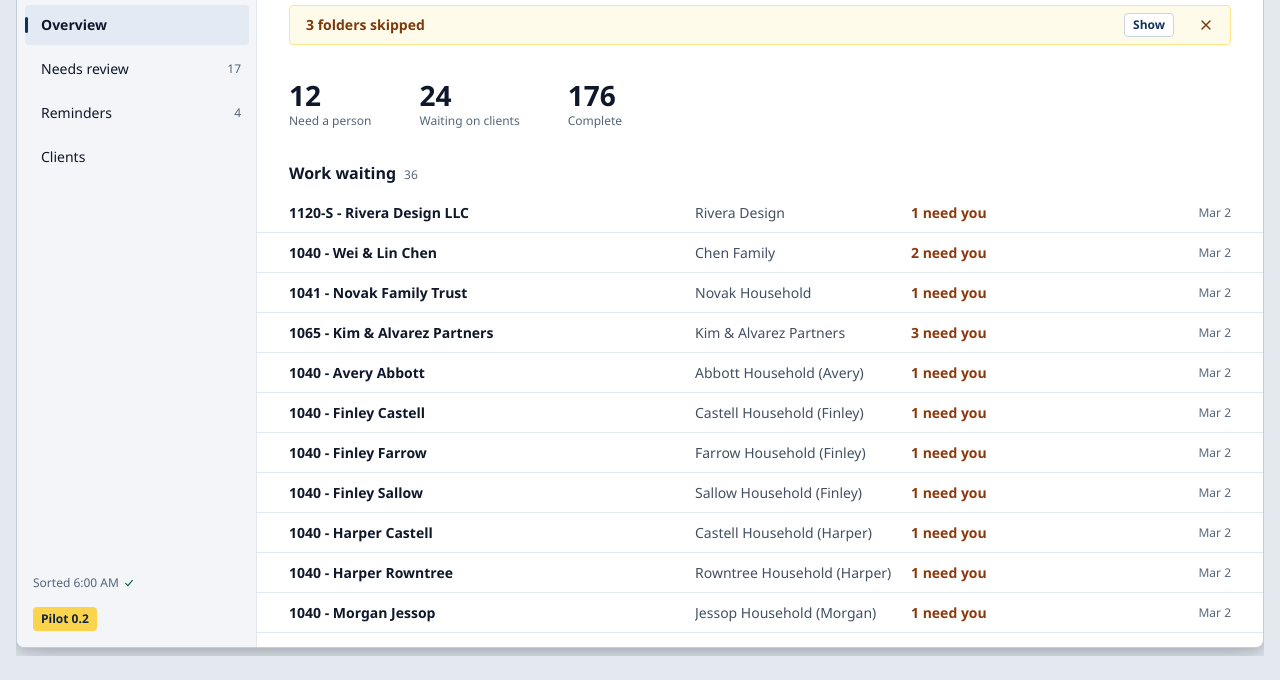
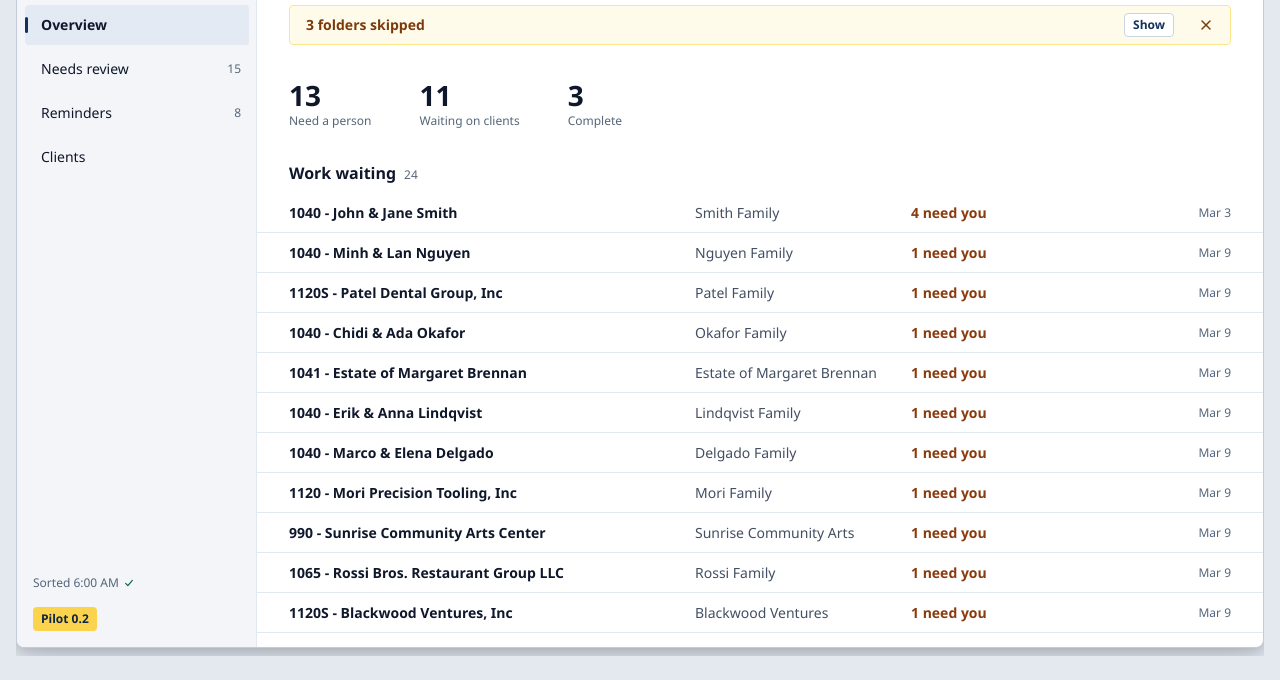
Before and after one commit to J-Park-Associates/Tax-Info-Request-List-Pilot, a plain HTML site: page pilot/mockup-shell.html in a window 1280 px wide. Shown: the part 192-872 px from the top of the page. Drawn offline with Linux system fonts and the light colour scheme.

Commit message:
Carry the updated shell mockup and its handoff note
The Windows-check session updated pilot/mockup-shell.html: the office PC's
20 made-up households, P116's Email or Zip row, ruling 28's Sort Failed
without Retry, finding F3's return-only Sort Failed state, the paused marker
on Delgado Family and 300 ms tips. Its other words stay in the older case.

```diff
--- a/pilot/mockup-shell.html
+++ b/pilot/mockup-shell.html
@@ -296,7 +296,8 @@ details.fold[open] > summary .chev { transform: rotate(90deg); }
     <label for="mock-state">State <select id="mock-state">
       <option value="normal">Normal day</option>
       <option value="loading">Loading</option>
-      <option value="failed">Sort failed</option>
+      <option value="failed">Overnight sort failed</option>
+      <option value="retfailed">A return's sort failed</option>
       <option value="locked">Return in use elsewhere</option>
       <option value="empty">Nothing waiting</option>
       <option value="setup">First run</option>
@@ -379,6 +380,9 @@ function smithReturn() {
       req("W-2 - Brightline Health", "w2-jane.pdf", "Received", "Mar 1"),
       req("1099-INT - Bluebird Credit Union", "bluebird-int.pdf", "Received", "Mar 1"),
       req("1099-DIV - Evergreen Funds", "evergreen-div.pdf", "Accepted", "Feb 27"),
+      // P116: a file that came in an email or a zip says so in short tag
+      // words that fit the status column; the tooltip carries the full words.
+      { ...req("1099-R - Evergreen Funds", "evergreen-1099r.pdf", "Email or Zip", "Feb 27"), statusTip: "Came in Email or Zip" },
       req("1095-C - Brightline Health", "1095c.pdf", "Received", "Feb 26"),
       req("Property tax bill", "county-tax.pdf", "Received", "Feb 24"),
       req("Childcare receipts", "3 files", "Received", "Feb 20"),
@@ -413,37 +417,78 @@ hh("Smith Family", "John Smith", true, [
   ret("1040 - John & Jane Smith", 2025, smithReturn()),
   ret("1040 - John & Jane Smith", 2024, genericReturn({ need: 0, waiting: 0, received: 11 }, ""), { detail: "Rolled forward" }),
 ]);
-hh("Rivera Design", "Marco Rivera", true, [
-  ret("1120-S - Rivera Design LLC", 2025, genericReturn({ need: 1, waiting: 3, received: 6 }, "Due Mar 16")),
-  ret("1040 - Marco Rivera", 2025, { ...genericReturn({ need: 0, waiting: 2, received: 7 }, "Due Apr 15"), draft: { stage: 0, held: 0, drafted: "Mar 3" } }),
+// The 20 made-up households of the office PC's sample Clients folder
+// (2026-09-29): each form's own core requests (tracker/templates.py), how
+// many the client has sent, and the files built to land in Needs Review.
+const FORM_REQUESTS = {
+  "1040": ["W-2", "1099-INT-DIV", "Prior-Year Returns", "1098 Mortgage", "Charity Receipts"],
+  "1120": ["Prior-Year Returns", "Trial Balance", "General Ledger", "Financial Statements", "December Bank Recs", "Fixed Assets", "Payroll 941 W-3"],
+  "1120S": ["Prior-Year Returns", "Trial Balance", "General Ledger", "Financial Statements", "December Bank Recs", "Shareholder List", "Distributions", "Officer W-2"],
+  "1065": ["Prior-Year Returns", "Partnership Agmt", "Trial Balance", "Financial Statements", "December Bank Recs", "Partner List", "Capital Accounts", "Contrib & Distrib"],
+  "1041": ["Trust or Will", "Prior-Year Returns", "Trust 1099s", "Brokerage Statements", "Distributions", "Beneficiaries"],
+  "990": ["Prior-Year 990", "Trial Balance", "Financial Statements", "December Bank Recs", "Board & Minutes", "Officer Comp", "Donors Schedule B"],
+};
+const MISFILES = {
+  year: ["W-2 2024 - old.pdf", "Wrong Period"], photo: ["office photo.bmp", "File Type Not Asked"],
+  gsheet: ["Expenses 2025.gsheet", "Google Shortcut Only"], docx: ["Notes for CPA.docx", "File Type Not Asked"],
+  unknown: ["Misc Paperwork.pdf", "Could Not Sort"],
+};
+const DUE = { "1040": "Due Apr 15", "1041": "Due Apr 15", "1120": "Due Apr 15", "1120S": "Due Mar 16", "1065": "Due Mar 16", "990": "Due May 15" };
+function sampleReturn(form, sent, misfiles = [], draft = null) {
+  const r = { needs: [], waiting: [], received: [], setAside: [], due: "", draft };
+  FORM_REQUESTS[form].forEach((name, i) => {
+    if (i < sent) r.received.push(req(name, name.toLowerCase().replace(/[^a-z0-9]+/g, "-") + ".pdf", "Received", "Mar " + (1 + i)));
+    else r.waiting.push(req(name, "", "Outstanding"));
+  });
+  misfiles.forEach((k) => r.needs.push(file(MISFILES[k][0], "", MISFILES[k][1], "Mar 9", { suggest: [FORM_REQUESTS[form][0]], reasons: [] })));
+  if (r.needs.length || r.waiting.length) r.due = DUE[form];
+  return r;
+}
+const drafted = (stage) => ({ stage, held: 0, drafted: "Mar 3" });
+hh("Nguyen Family", "Minh Nguyen", true, [ret("1040 - Minh & Lan Nguyen", 2025, sampleReturn("1040", 4, ["year"]))]);
+hh("Patel Family", "Raj Patel", true, [
+  ret("1040 - Raj & Priya Patel", 2025, sampleReturn("1040", 3, [], drafted(1))),
+  ret("1120S - Patel Dental Group, Inc", 2025, sampleReturn("1120S", 6, ["photo"])),
 ]);
-hh("Lopez Household", "Ana Lopez", false, [ret("1040 - Ana Lopez", 2025, { ...genericReturn({ need: 0, waiting: 2, received: 5 }, "Due Apr 15"), draft: { stage: 1, held: 0, drafted: "Mar 3" } })]);
-hh("Chen Family", "Wei Chen", true, [ret("1040 - Wei & Lin Chen", 2025, genericReturn({ need: 2, waiting: 1, received: 8 }, "Due Apr 15"))]);
-hh("Okafor Family", "Ada Okafor", true, [ret("1040 - Chidi & Ada Okafor", 2025, genericReturn({ need: 0, waiting: 0, received: 12 }, ""))]);
-hh("Novak Household", "Petra Novak", true, [
-  ret("1040 - Petra Novak", 2025, genericReturn({ need: 0, waiting: 1, received: 6 }, "Due Apr 15")),
-  ret("1041 - Novak Family Trust", 2025, genericReturn({ need: 1, waiting: 0, received: 4 }, "Due Apr 15")),
+hh("Garcia Household", "Sofia Garcia", true, [ret("1040 - Sofia Garcia", 2025, sampleReturn("1040", 5))]);
+hh("Okafor Family", "Chidi Okafor", true, [
+  ret("1040 - Chidi & Ada Okafor", 2025, sampleReturn("1040", 2, ["gsheet"])),
+  ret("1065 - Okafor & Reyes Properties LLC", 2025, sampleReturn("1065", 5, [], drafted(0))),
 ]);
-hh("Brennan & Sons", "Liam Brennan", true, [ret("1120 - Brennan & Sons Inc", 2025, { ...genericReturn({ need: 0, waiting: 4, received: 9 }, "Due Apr 15"), draft: { stage: 2, held: 0, drafted: "Mar 3" } })]);
-hh("Harborview Foundation", "Grace Ito", true, [ret("990 - Harborview Foundation", 2025, genericReturn({ need: 0, waiting: 0, received: 7 }, ""))]);
-hh("Kim & Alvarez Partners", "Sora Kim", true, [ret("1065 - Kim & Alvarez Partners", 2025, genericReturn({ need: 3, waiting: 1, received: 5 }, "Due Mar 16"))]);
+hh("Kim Family", "Daniel Kim", false, [ret("1040 - Daniel & Grace Kim", 2025, sampleReturn("1040", 0, [], drafted(2)))]);
+hh("Estate of Margaret Brennan", "Thomas Brennan", true, [ret("1041 - Estate of Margaret Brennan", 2025, sampleReturn("1041", 4, ["unknown"]))]);
+hh("Harbor Light Food Pantry", "Denise Walker", true, [ret("990 - Harbor Light Food Pantry", 2025, sampleReturn("990", 6, [], drafted(0)))]);
+hh("Lindqvist Family", "Erik Lindqvist", true, [ret("1040 - Erik & Anna Lindqvist", 2025, sampleReturn("1040", 5, ["docx"]))]);
+hh("Castillo Logistics", "Ramon Castillo", true, [ret("1120 - Castillo Logistics Corp", 2025, sampleReturn("1120", 4, [], drafted(1)))]);
+hh("Whitaker Family Trust", "Helen Whitaker", true, [ret("1041 - Whitaker Family Irrevocable Trust", 2025, sampleReturn("1041", 6))]);
+hh("Delgado Family", "Marco Delgado", true, [
+  ret("1040 - Marco & Elena Delgado", 2025, sampleReturn("1040", 3, ["year"])),
+  ret("1040 - Marco & Elena Delgado", 2024, sampleReturn("1040", 4)),
+]);
+hh("Mori Family", "Kenji Mori", true, [
+  ret("1040 - Kenji & Yuki Mori", 2025, sampleReturn("1040", 4)),
+  ret("1120 - Mori Precision Tooling, Inc", 2025, sampleReturn("1120", 3, ["unknown"])),
+]);
+hh("Adeyemi Household", "Tunde Adeyemi", false, [ret("1040 - Tunde Adeyemi", 2025, sampleReturn("1040", 1, [], drafted(3)))]);
+hh("Sunrise Community Arts", "Rebecca Stone", true, [ret("990 - Sunrise Community Arts Center", 2025, sampleReturn("990", 3, ["photo"]))]);
+hh("Rossi Family", "Luca Rossi", true, [
+  ret("1040 - Luca & Maria Rossi", 2025, sampleReturn("1040", 5)),
+  ret("1065 - Rossi Bros. Restaurant Group LLC", 2025, sampleReturn("1065", 6, ["gsheet"])),
+]);
+hh("Chen & Alvarez", "Wei Chen", true, [ret("1040 - Wei Chen & Carmen Alvarez", 2025, sampleReturn("1040", 4, [], drafted(1)))]);
+hh("Blackwood Ventures", "Graham Blackwood", true, [ret("1120S - Blackwood Ventures, Inc", 2025, sampleReturn("1120S", 8, ["docx"]))]);
+hh("Haddad Family", "Omar Haddad", true, [ret("1040 - Omar & Leila Haddad", 2025, sampleReturn("1040", 4, ["year"]))]);
+hh("Novak Family", "Pavel Novak", true, [
+  ret("1040 - Pavel & Eva Novak", 2025, sampleReturn("1040", 3)),
+  ret("1041 - Novak Children's Education Trust", 2025, sampleReturn("1041", 3)),
+]);
+hh("Greenfield Capital Partners", "Nora Greenfield", true, [ret("1065 - Greenfield Capital Partners LP", 2025, sampleReturn("1065", 7, ["unknown"]))]);
+// Two design cases kept beside the sample: a name long enough to wrap
+// (ruling 27) and a household with no return yet.
 hh("Alexandria Montgomery-Whitfield & Christopher Delacroix Family", "Alexandria Whitfield", false, [
   ret("1040 - Alexandria Montgomery-Whitfield & Christopher Delacroix (married filing jointly)", 2025, genericReturn({ need: 0, waiting: 3, received: 2 }, "Due Apr 15")),
 ]);
-hh("Patel Family", "Nina Patel", true, []);
-// Made-up surnames for scale: 200 more households.
-(function more() {
-  const last = ["Abbott", "Barros", "Castell", "Dunmore", "Ellery", "Farrow", "Garland", "Hale", "Ingram", "Jessop", "Kerrigan", "Lindqvist", "Marlow", "Nyberg", "Oakes", "Pembrook", "Quill", "Rowntree", "Sallow", "Thorne"];
-  const first = ["Avery", "Blake", "Casey", "Drew", "Emery", "Finley", "Harper", "Jordan", "Kendall", "Morgan"];
-  let s = 7;
-  const rnd = () => (s = (s * 16807) % 2147483647) / 2147483647;
-  for (let i = 0; i < 200; i++) {
-    const l = last[i % 20], f = first[Math.floor(i / 20)];
-    const roll = rnd();
-    const counts = roll < 0.035 ? { need: 1, waiting: 1, received: 6 } : roll < 0.16 ? { need: 0, waiting: 1 + (i % 3), received: 6 } : { need: 0, waiting: 0, received: 8 };
-    hh(`${l} Household (${f})`, `${f} ${l}`, true, [ret(`1040 - ${f} ${l}`, 2025, genericReturn(counts, counts.waiting ? "Due Apr 15" : ""))]);
-  }
-})();
+hh("Ito Household", "Grace Ito", true, []);
 
 const allReturns = () => households.flatMap((x) => x.returns);
 const thisYear = (r) => r.year === 2025;
@@ -481,7 +526,7 @@ function drawSide() {
     wrap.replaceChildren(h("p", { class: "last-sort", role: "status" }, stopping ? "Stopping" : `Sorting ${n} of ${total}`),
       h("div", { class: "progress", role: "progressbar", "aria-valuemin": "0", "aria-valuemax": String(total), "aria-valuenow": String(n) }, h("span", { style: `width:${Math.round((n / total) * 100)}%` })));
   } else if (S.scenario === "failed") {
-    wrap.replaceChildren(h("p", { class: "last-sort failed", role: "status" }, "Sort failed"));
+    wrap.replaceChildren(h("p", { class: "last-sort failed", role: "status" }, "Sort Failed"));
   } else if (S.scenario === "setup") {
     wrap.replaceChildren(h("p", { class: "last-sort", role: "status" }, "Not sorted yet"));
   } else {
@@ -524,9 +569,14 @@ function drawPath() {
 /* ---------------- notices ---------------- */
 function drawNotices() {
   const list = [];
-  if (S.scenario === "failed") list.push(["err", "Sort failed", "Retry", () => { S.scenario = "normal"; $("mock-state").value = "normal"; startSort(true); }]);
+  // Rulings 20 and 28: the overnight sort's failure shows on every page with
+  // no button; only the next good overnight sort clears it ("Normal day").
+  if (S.scenario === "failed") list.push(["err", "Sort Failed", null]);
+  // A return's own failure (rulings 25 and 29) shows on that return only,
+  // never on a firm page, and the next good Sort of its household clears it.
+  if (S.retFailed && S.route.ret === S.retFailed) list.push(["err", "Sort Failed: Folder Not Found", null]);
   if (S.locked && S.route.ret === lockedReturn()) list.push(["info", "In use on FRONT-DESK", null]);
-  if (S.route.hh && S.route.hh.name === "Novak Household") list.push(["warn", "Two years open; sorting paused", null]);
+  if (S.route.hh && S.route.hh.name === "Delgado Family") list.push(["warn", "Two Years Open; Sorting Paused", null]);
   if (S.scenario === "normal" && S.route.level === "overview") list.push(["warn", "3 folders skipped", "Show", () => showDialog("misfits")]);
   $("notices").replaceChildren(...list.map(([kind, words, act, fn]) => {
     const n = h("div", { class: "notice " + kind }, h("span", { class: "grow" }, words));
@@ -557,7 +607,7 @@ function listbox(rows, labelId) {
     const node = h("div", { class: "row", role: "option", id, "aria-selected": "false", "aria-description": r.step ? r.step.words : null },
       h("span", { class: "c-name", "data-full": r.name }, r.name),
       h("span", { class: "c-detail", "data-full": r.detail || "" }, r.detail || ""),
-      h("span", { class: "c-status " + (r.tone || "") }, r.status || ""),
+      h("span", { class: "c-status " + (r.tone || ""), "data-tip": r.statusTip || null }, r.status || ""),
       h("span", { class: "c-end" }, h("span", { class: "c-date" }, r.date || ""), step));
     if (r.step) node.classList.add("has-step");
     node.addEventListener("click", () => setActive(i));
@@ -617,7 +667,7 @@ function itemRow(r, it, groupName) {
   const step = groupName === "needs" ? { words: "Edit", run: () => toast("Opens the request list editor") }
     : groupName === "waiting" ? { words: "Draft reminder", run: () => openReminder(r) } : null;
   const menu = groupName === "received" ? () => receivedMenu(r, it) : () => [{ id: "edit_request", words: "Edit request…", run: () => toast("Opens the request list editor") }];
-  return { name: it.name, detail: it.detail, status: it.status, tone, date: it.date, step, menu };
+  return { name: it.name, detail: it.detail, status: it.status, statusTip: it.statusTip, tone, date: it.date, step, menu };
 }
 
 /* ---------------- pages ---------------- */
@@ -910,8 +960,9 @@ function drawMenubar() {
 let sortTimer = null;
 function startSort(force) {
   if (S.sorting || (!S.route.hh && !force)) return;
-  S.sorting = { n: 1, total: S.route.hh ? S.route.hh.returns.length + 2 : 3 };
-  S.scenario = S.scenario === "failed" ? "normal" : S.scenario;
+  // The app's own Sort names one household, so it never clears the overnight
+  // sort's failure (ruling 28).
+  S.sorting = { n: 1, total: S.route.hh ? S.route.hh.returns.length + 2 : 3, hh: S.route.hh };
   drawSide(); drawPath(); drawNotices();
   sortTimer = setInterval(() => {
     if (!S.sorting) return clearInterval(sortTimer);
@@ -921,7 +972,9 @@ function startSort(force) {
 }
 function stopSort() { if (!S.sorting) return; S.sorting.stopping = true; drawSide(); drawPath(); }
 function finishSort() {
-  clearInterval(sortTimer); S.sorting = null;
+  clearInterval(sortTimer);
+  if (S.retFailed && S.sorting.hh === S.retFailed.household) S.retFailed = null;
+  S.sorting = null;
   const d = new Date(); S.lastSort = { at: d.toLocaleTimeString([], { hour: "numeric", minute: "2-digit" }), ok: true };
   drawAll();
 }
@@ -972,7 +1025,7 @@ function showTip(el) {
 function hideTip() { clearTimeout(tipTimer); $("tip").hidden = true; }
 document.addEventListener("mouseover", (e) => {
   const el = e.target.closest("[data-tip], [data-full]"); hideTip();
-  if (el) tipTimer = setTimeout(() => showTip(el), 500);
+  if (el) tipTimer = setTimeout(() => showTip(el), 300);
 });
 document.addEventListener("focusin", (e) => { hideTip(); if (e.target.matches("[data-tip]")) showTip(e.target); });
 document.addEventListener("focusout", hideTip);
@@ -1007,9 +1060,11 @@ document.addEventListener("keydown", (e) => {
 $("mock-theme").addEventListener("change", (e) => { const v = e.target.value; if (v === "system") document.documentElement.removeAttribute("data-theme"); else document.documentElement.setAttribute("data-theme", v); });
 $("mock-state").addEventListener("change", (e) => {
   const v = e.target.value; clearInterval(sortTimer); S.sorting = null; S.locked = false; closeSheet(false);
-  S.scenario = v === "locked" ? "normal" : v;
+  S.scenario = v === "locked" || v === "retfailed" ? "normal" : v;
+  S.retFailed = v === "retfailed" ? lockedReturn() : null;
   if (v === "setup") S.route = { level: "setup" };
   else if (v === "locked") { S.locked = true; S.route = { level: "return", hh: households[0], year: 2025, ret: lockedReturn() }; }
+  else if (v === "retfailed") S.route = { level: "return", hh: households[0], year: 2025, ret: lockedReturn() };
   else if (S.route.level === "setup") S.route = { level: "overview" };
   drawAll();
 });
```
Also changed, not shown: pilot/handoffs/wincheck-shell.md (+8 -0 lines).
